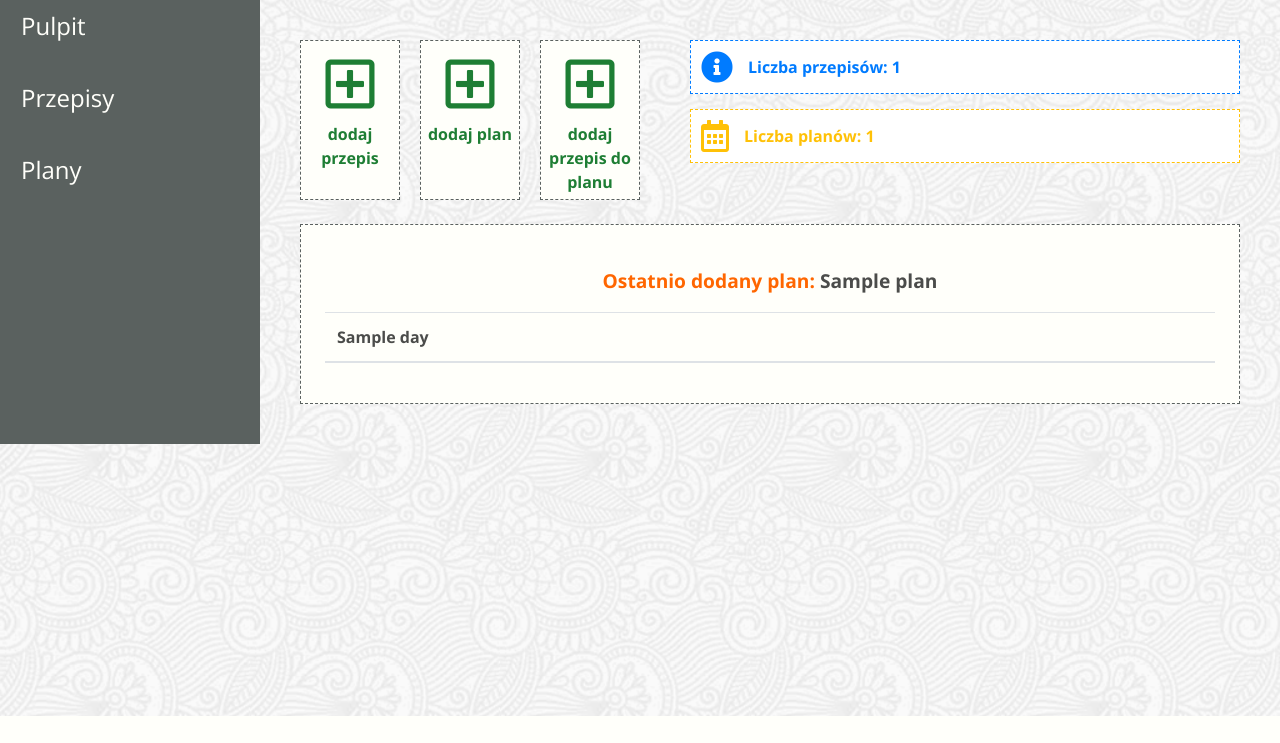
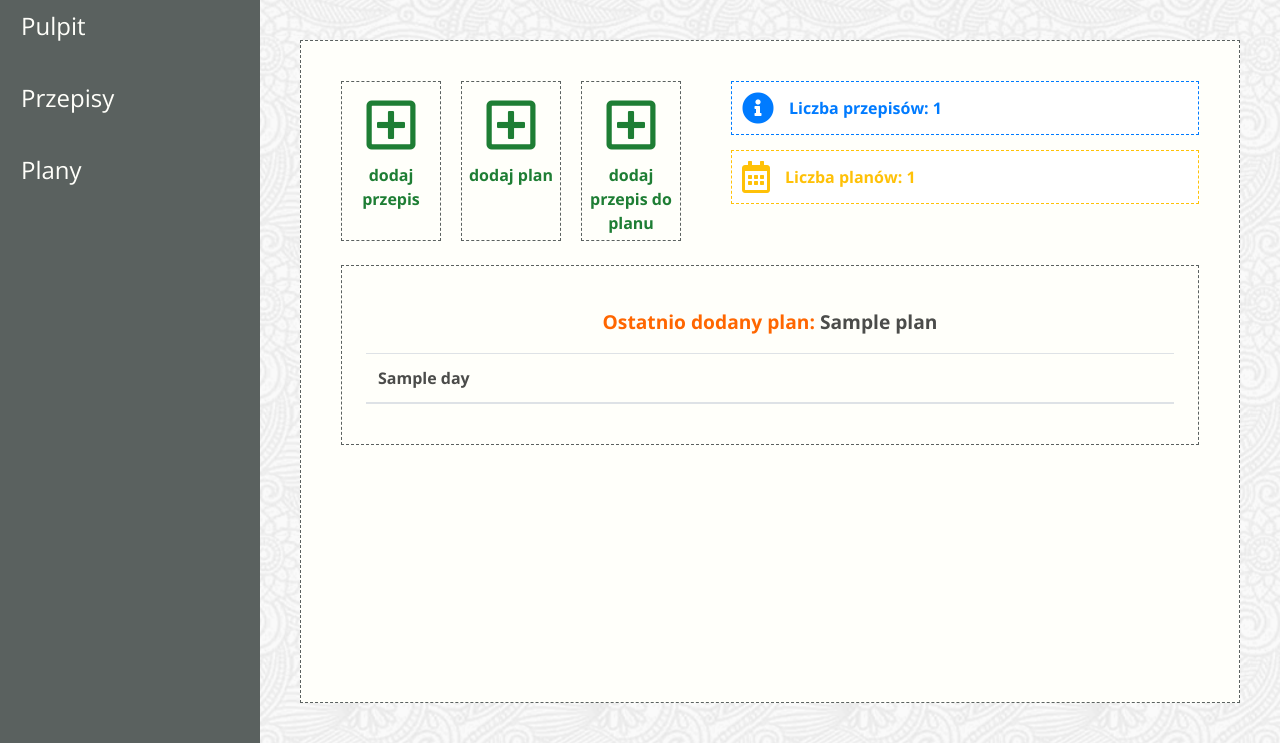
Before and after one commit to KarolinaK-14/scrum-lab, a Django app: template jedzonko/templates/dashboard.html in a window 1280 px wide. Shown: the part 84-827 px from the top of the page. Before the commit the page ends 800 px from the top, so only its background shows below. Run offline with Django 3.2, Linux system fonts and the light colour scheme; the template is opened without the code that fills it: most values are stand-ins (such as "Sample title", 1, 10 or a date in 2020); lists and menus that the app fills with data are empty; some libraries are stand-ins or nearby versions; some web fonts are replaced.

Commit message:
dashboard html, juz nie 'ucina' menu bocznego

```diff
--- a/jedzonko/templates/dashboard.html
+++ b/jedzonko/templates/dashboard.html
@@ -1,6 +1,7 @@
 {% extends "__base__.html" %}
 {% block title %}{% endblock title %}
 {% block content %}
+<div class="dashboard-content border-dashed p-3 m-4 view-height">
                 <div class="dashboard-header m-4">
                     <div class="dashboard-menu">
                         <div class="menu-item border-dashed">
@@ -63,4 +64,5 @@
                     </table>
                     {% endfor %}
                 </div>
+</div>
 {% endblock content %}
```
